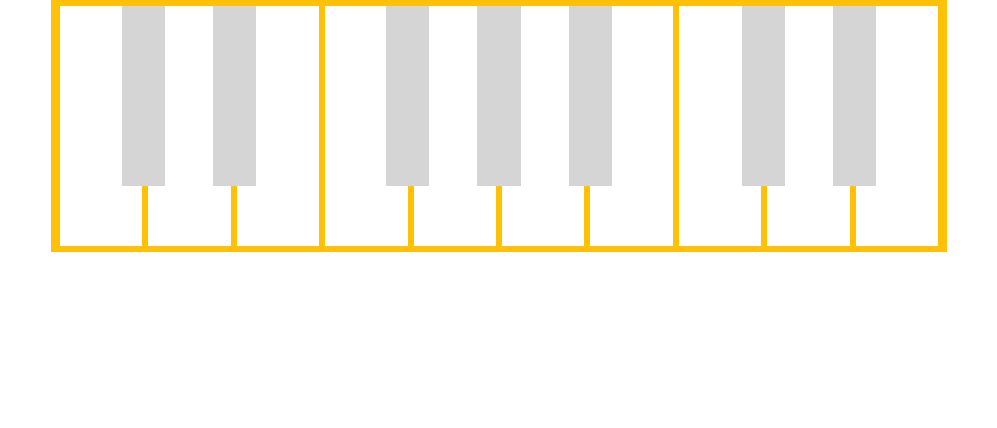
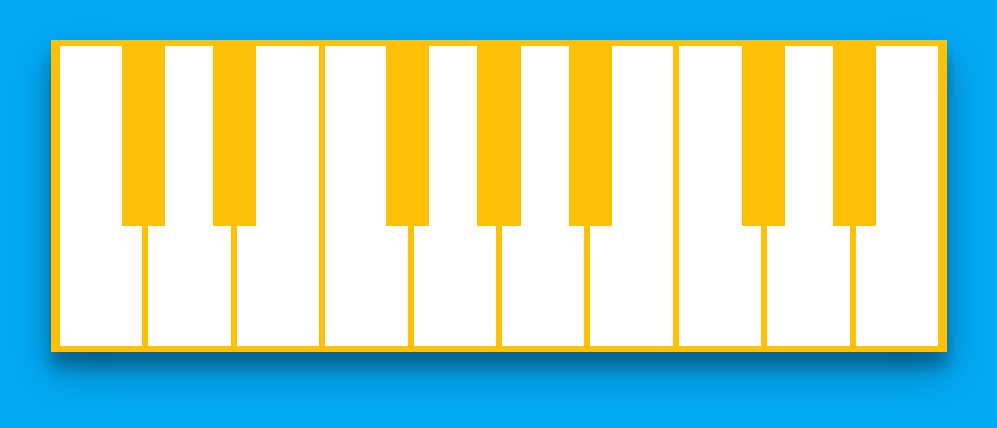
Before and after one commit to JackDanielJosephVarney/keyboard-app, a React (Create React App) app: page / in a window 1280 px wide. Shown: the top 428 px of the page, without its empty margins (141-1138 px from the left). Built offline with nearby package versions, Linux system fonts and the light colour scheme; the HTML template or start-up script is replaced by a standard one.

Commit message:
prettier

```diff
--- /dev/null
+++ b/src/App.css
@@ -0,0 +1,3 @@
+.keyboard-wrapper {
+  margin: 40px 0 0 0;
+}
--- a/src/App.tsx
+++ b/src/App.tsx
@@ -1,6 +1,6 @@
 import * as React from 'react';
+import './App.css';
 
-import logo from './logo.svg';
 import Keyboard from './containers/Keyboard';
 import KeyboardProvider from './state/KeyboardProvider';
 
@@ -8,7 +8,9 @@ class App extends React.Component {
   public render() {
     return (
       <KeyboardProvider>
-        <Keyboard />
+        <div className="keyboard-wrapper">
+          <Keyboard />
+        </div>
       </KeyboardProvider>
     );
   }
--- /dev/null
+++ b/src/containers/Dashboard.css
@@ -0,0 +1,4 @@
+.wave-wrapper {
+  display: flex;
+  flex-direction: column;
+}
--- a/src/containers/Keyboard.css
+++ b/src/containers/Keyboard.css
@@ -1,8 +1,8 @@
 .keyboard {
-  height: 100%;
   background-color: #ffc107;
   width: 70%;
   margin: 0 0 0 15%;
+  box-shadow: 0 19px 38px rgba(0, 0, 0, 0.3), 0 15px 12px rgba(0, 0, 0, 0.22);
 }
 
 .keys-wrapper {
--- a/src/containers/Keys.css
+++ b/src/containers/Keys.css
@@ -22,7 +22,7 @@
 }
 
 .not-so-sharp-key-wrapper {
-  height: 240px;
+  height: 300px;
   margin: 0 3px;
   flex: 1;
 }
@@ -38,7 +38,7 @@
 }
 
 .sharp-key-wrapper > button {
-  background-color: #d5d5d5;
+  background-color: #ffc107;
 }
 
 .seperator {
--- a/src/index.css
+++ b/src/index.css
@@ -2,4 +2,12 @@ body {
   margin: 0;
   padding: 0;
   font-family: sans-serif;
+  height: 100vh;
+
+  background: #03a9f4;
 }
+
+#root {
+  height: 100%;
+  width: 100%;
+}
```
Also changed, not shown: src/logo.svg (deleted).
